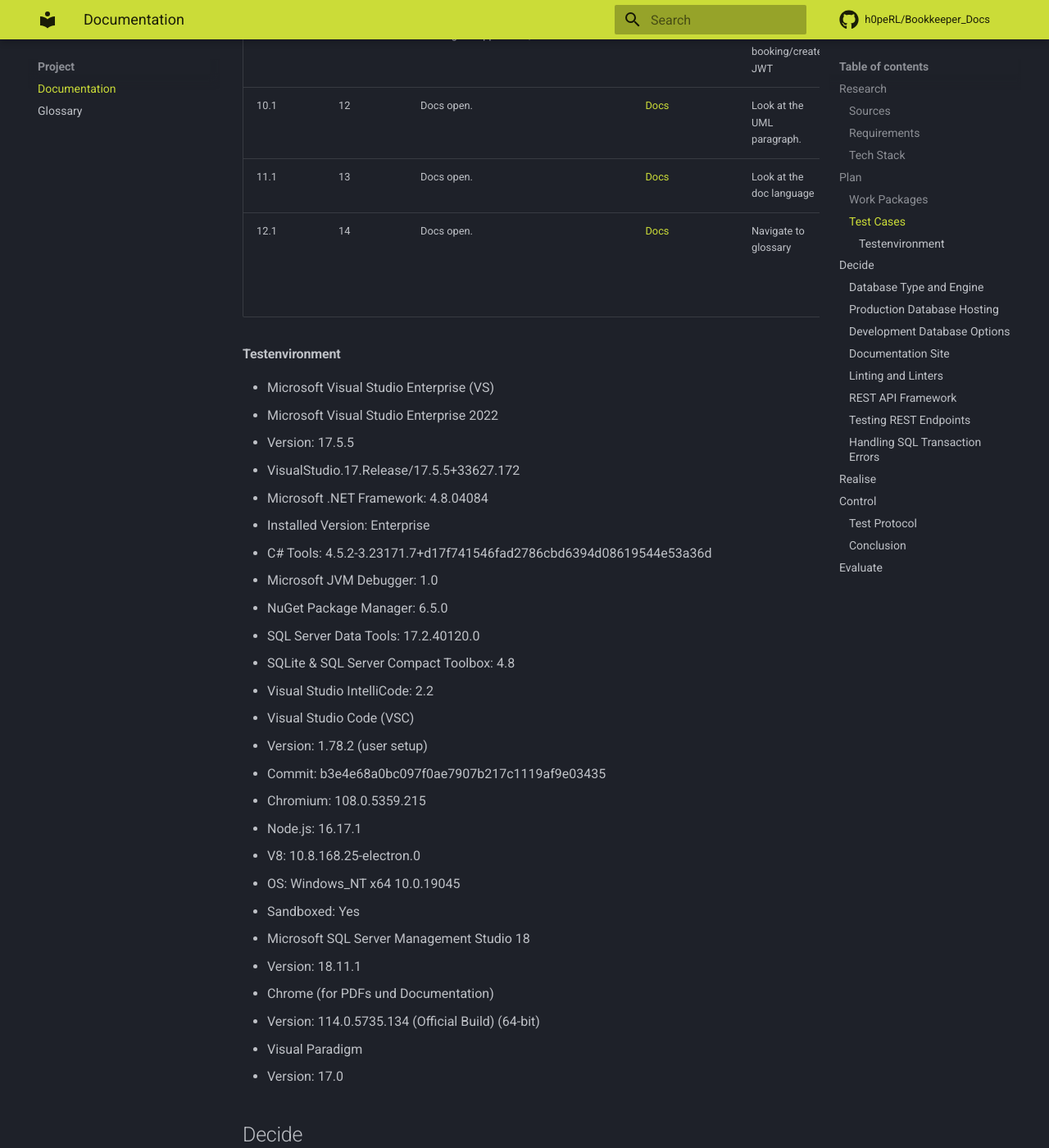
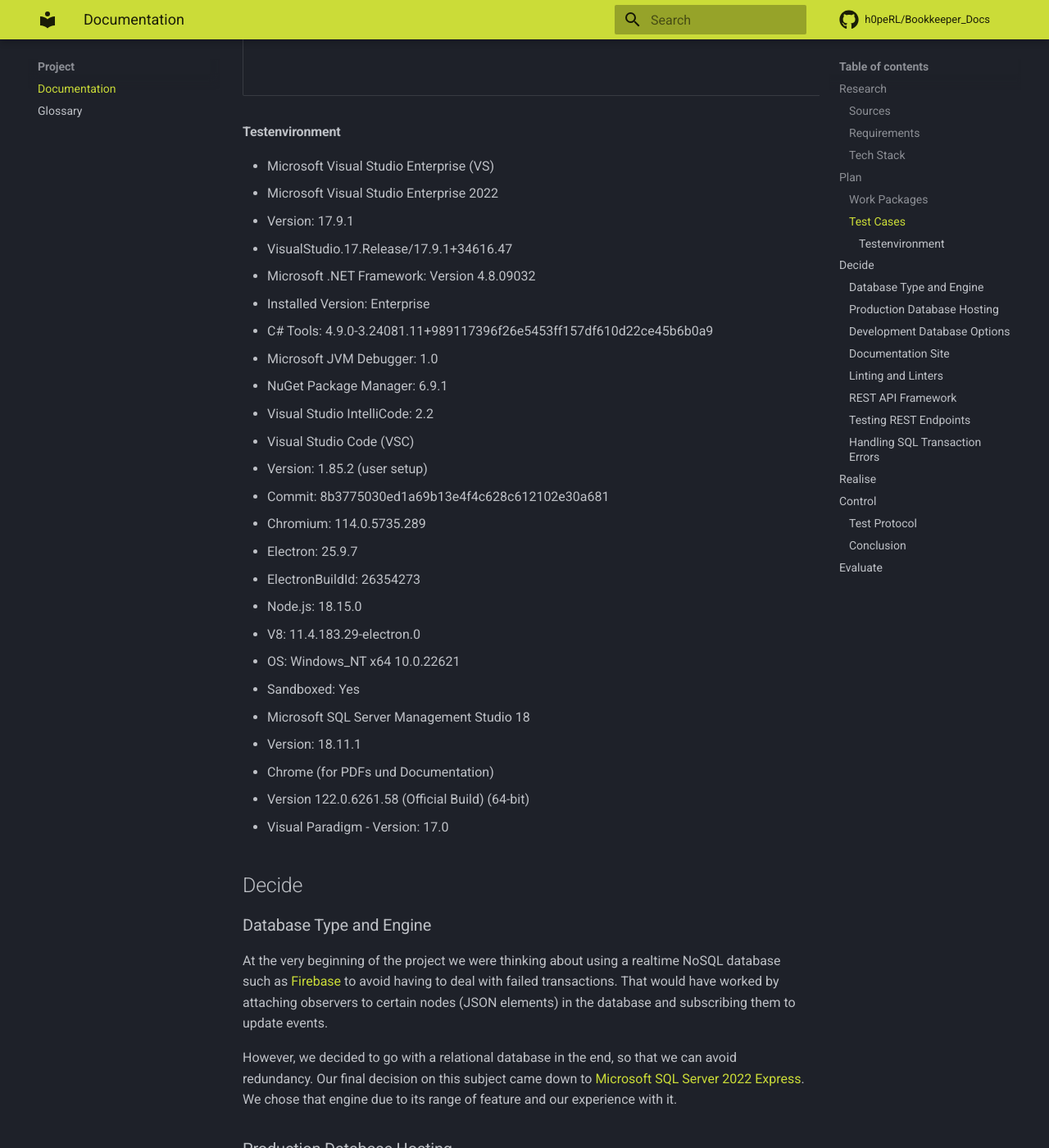
Before and after one commit to h0peRL/Bookkeeper_Docs, an MkDocs documentation site: the page built from docs/project/documentation.md, in a window 1280 px wide and 1400 px high, scrolled down 4809 px. Shown: the whole window at 82% size. Built offline with MkDocs 1.6.1 and Material for MkDocs 9.7.7, drawn with Linux system fonts in a browser that asks for light colours; comment, search, counter and statistics services are not loaded.

Commit message:
fixxed changer from review

````diff
--- a/docs/project/documentation.md
+++ b/docs/project/documentation.md
@@ -6,22 +6,22 @@
 
 ### Requirements
 
-| **Req. No.** | **Mandatory/Optional** | **Func./Qual./Margin.** | **Requirement**                                                                                |     |
-| :----------- | ---------------------- | :---------------------- | ---------------------------------------------------------------------------------------------- | --- |
-| 1            | Mandatory              | Functional              | The app supports multiple users at the same time                                               |     |
-| 2            | Mandatory              | Marginal                | The app is a .NET 8.0 REST-API (LTS)                                                           |     |
-| 3            | Mandatory              | Marginal                | Data will be stored in an SQL-Database                                                         |     |
-| 4            | Mandatory              | Functional              | The user can register via HTTP-request                                                         |     |
-| 5            | Mandatory              | Functional              | The user can log in via HTTP-request                                                           |     |
-| 6            | Mandatory              | Functional              | The user can create booking records via HTTP-request                                           |     |
-| 7            | Mandatory              | Functional              | The software must have a balance sheet according to the SME chart of accounts                  |     |
-| 8            | Optional               | Functional              | The software must have an income statement based on the SME chart of accounts                  |     |
-| 9            | Mandatory              | Functional              | The software must be able to execute booking records while updating the affected accounts      |     |
-| 10           | Mandatory              | Functional              | A booking record must include the date, booking text, debit account, credit account and amount |     |
-| 11           | Mandatory              | Functional              | Every endpoint should require a JWT-Bearer-Token (except login and register)                   |     |
-| 12           | Mandatory              | Marginal                | There must be a UML class diagram.                                                             |     |
-| 13           | Mandatory              | Marginal                | The program and documentation should be in English                                             |     |
-| 14           | Mandatory              | Marginal                | There should be a glossary with German translations                                            |     |
+| **Req. No.** | **Mandatory/Optional** | **Func./Qual./Margin.** | **Requirement**                                                                                |
+| :----------- | ---------------------- | :---------------------- | ---------------------------------------------------------------------------------------------- |
+| 1            | Mandatory              | Functional              | The app supports multiple users at the same time                                               |
+| 2            | Mandatory              | Marginal                | The app is a .NET 8.0 REST-API (LTS)                                                           |
+| 3            | Mandatory              | Marginal                | Data will be stored in an SQL-Database                                                         |
+| 4            | Mandatory              | Functional              | The user can register via HTTP-request                                                         |
+| 5            | Mandatory              | Functional              | The user can log in via HTTP-request                                                           |
+| 6            | Mandatory              | Functional              | The user can create booking records via HTTP-request                                           |
+| 7            | Mandatory              | Functional              | The software must have a balance sheet according to the SME chart of accounts                  |
+| 8            | Optional               | Functional              | The software must have an income statement based on the SME chart of accounts                  |
+| 9            | Mandatory              | Functional              | The software must be able to execute booking records while updating the affected accounts      |
+| 10           | Mandatory              | Functional              | A booking record must include the date, booking text, debit account, credit account and amount |
+| 11           | Mandatory              | Functional              | Every endpoint should require a JWT-Bearer-Token (except login and register)                   |
+| 12           | Mandatory              | Marginal                | There must be a UML class diagram.                                                             |
+| 13           | Mandatory              | Marginal                | The program and documentation should be in English                                             |
+| 14           | Mandatory              | Marginal                | There should be a glossary with German translations                                            |
 
 ### Tech Stack
 
@@ -60,17 +60,17 @@
 
 ???+ info "Total Time Spent (estimate)"
 
-Here is the calculation of how many lessons the project should take to implement. Please note, that a single lesson equals 45 minutes
+    Here is the calculation of how many lessons the project should take to implement. Please note, that a single lesson equals 45 minutes
 
-```
-team members: 3
-total weeks: 7
-lessons per week: 5
-lessons per member: 7 * 5 = 35
-total lessons: 35 * 3 = 105
-```
+    ```
+    team members: 3
+    total weeks: 7
+    lessons per week: 5
+    lessons per member: 7 * 5 = 35
+    total lessons: 35 * 3 = 105
+    ```
 
-**The total amount of lessons should be 105** as every one of the 3 members works 5 lessons per week over the course of 7 weeks.
+    **The total amount of lessons should be 105** as every one of the 3 members works 5 lessons per week over the course of 7 weeks.
 
 ### Test Cases
 
@@ -93,30 +93,29 @@ total lessons: 35 * 3 = 105
 
 - Microsoft Visual Studio Enterprise (VS)
   - Microsoft Visual Studio Enterprise 2022
-  - Version: 17.5.5
-  - VisualStudio.17.Release/17.5.5+33627.172
-  - Microsoft .NET Framework: 4.8.04084
+  - Version: 17.9.1
+  - VisualStudio.17.Release/17.9.1+34616.47
+  - Microsoft .NET Framework: Version 4.8.09032
   - Installed Version: Enterprise
-  - C# Tools: 4.5.2-3.23171.7+d17f741546fad2786cbd6394d08619544e53a36d
+  - C# Tools: 4.9.0-3.24081.11+989117396f26e5453ff157df610d22ce45b6b0a9
   - Microsoft JVM Debugger: 1.0
-  - NuGet Package Manager: 6.5.0
-  - SQL Server Data Tools: 17.2.40120.0
-  - SQLite & SQL Server Compact Toolbox: 4.8
+  - NuGet Package Manager: 6.9.1
   - Visual Studio IntelliCode: 2.2
 - Visual Studio Code (VSC)
-  - Version: 1.78.2 (user setup)
-  - Commit: b3e4e68a0bc097f0ae7907b217c1119af9e03435
-  - Chromium: 108.0.5359.215
-  - Node.js: 16.17.1
-  - V8: 10.8.168.25-electron.0
-  - OS: Windows_NT x64 10.0.19045
+  - Version: 1.85.2 (user setup)
+  - Commit: 8b3775030ed1a69b13e4f4c628c612102e30a681
+  - Chromium: 114.0.5735.289
+  - Electron: 25.9.7
+  - ElectronBuildId: 26354273
+  - Node.js: 18.15.0
+  - V8: 11.4.183.29-electron.0
+  - OS: Windows_NT x64 10.0.22621
   - Sandboxed: Yes
 - Microsoft SQL Server Management Studio 18
   - Version: 18.11.1
 - Chrome (for PDFs und Documentation)
-  - Version: 114.0.5735.134 (Official Build) (64-bit)
-- Visual Paradigm
-  - Version: 17.0
+  - Version 122.0.6261.58 (Official Build) (64-bit)
+- Visual Paradigm - Version: 17.0
 
 ## Decide
 
````
